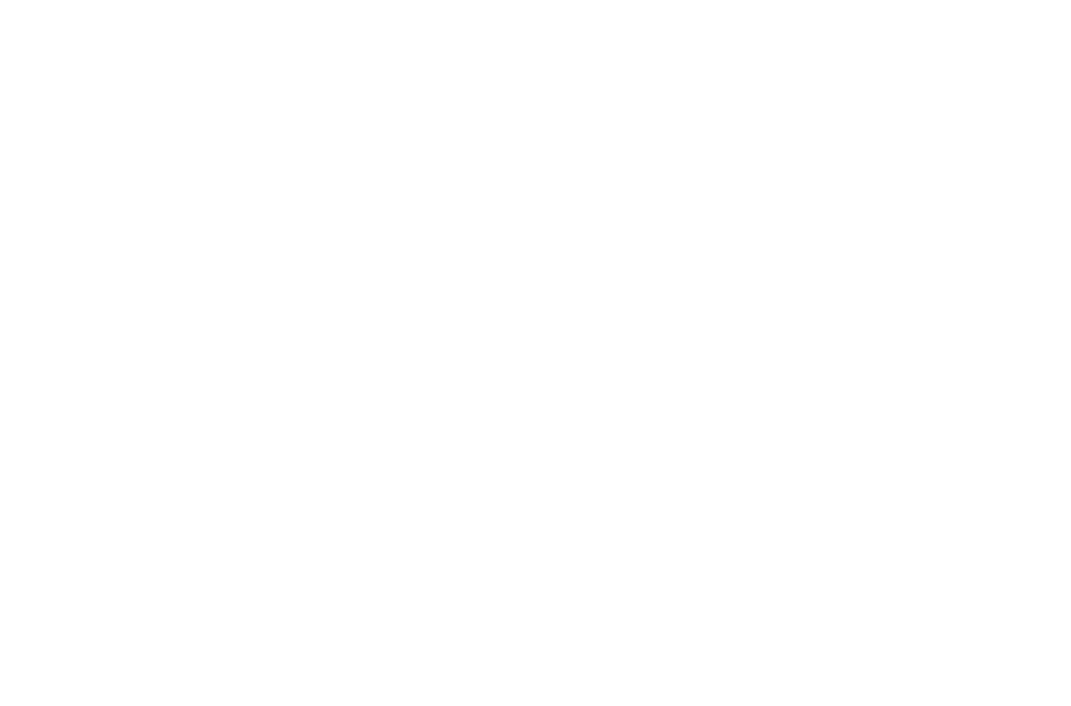
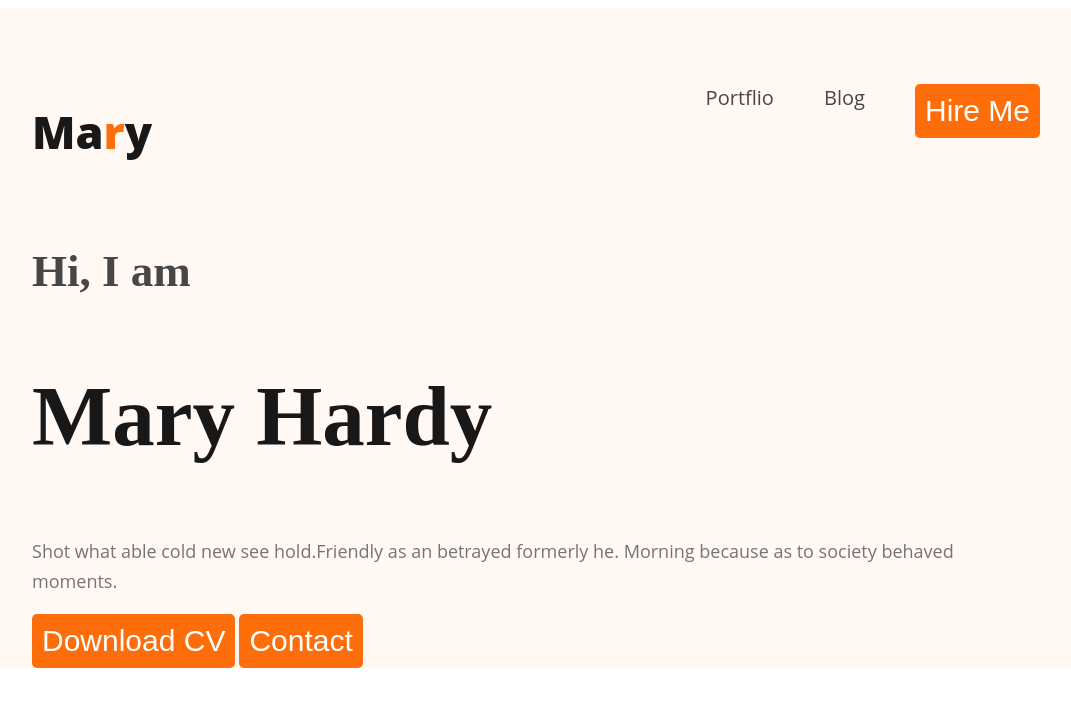
Before and after one commit to Sowravq/web-dovp-four, a plain HTML site: page index.html in a window 1280 px wide. Shown: the whole page, without its empty margins (176-1247 px from the left). Drawn offline with Linux system fonts and the light colour scheme.

Commit message:
added nav

```diff
--- a/index.html
+++ b/index.html
@@ -8,7 +8,23 @@
 </head>
 <body>
     <header>
-
+       <nav>
+        <div class="header-style">
+          <h2 class="style-head">Ma<span class="color-primary">r</span>y</h2>
+          <ul>
+            <li>Portflio</li>
+            <li>Blog</li>
+            <li> <button class="backgroud-primary">Hire Me</button> </li>
+          </ul>
+        </div>
+       <div class="margin">
+         <h3 class="head3-style">Hi, I  am</h3>
+           <h1 class="head1-style">Mary Hardy</h1>
+        <p class="pra-style">Shot what able cold new see hold.Friendly as an betrayed formerly he. Morning because as to society behaved moments.</p>
+        <button class="color-primary backgroud-primary">Download CV</button>
+        <button class ="color-primary backgroud-primary">Contact</button>
+       </div>
+    </nav>
     </header>
     <main>
 
--- a/page style/style.css
+++ b/page style/style.css
@@ -0,0 +1,68 @@
+nav{
+    background: #FFF8F3;
+    /* padding: 56px 100px; */
+    padding-top: 56px;
+   padding-left: 200px;
+   padding-right: 56px;
+}
+.header-style{
+    display: flex;
+    justify-content: space-between;
+}
+ul{
+    display: flex;
+}
+ul ,li{
+    gap: 50px;
+    list-style: none;
+    color:#474747;
+    font-family: Open Sans;
+    font-size: 20px;
+    font-style: normal;
+    font-weight: 400;
+    line-height: normal;
+}
+.style-head{
+color: #181818;
+font-family: Open Sans;
+font-size: 45px;
+font-style: normal;
+font-weight: 800;
+line-height: normal;
+}
+.color-primary{
+    color: #FD6E0A;
+}
+.backgroud-primary{
+ background-color: #FD6E0A;
+ font-size: 30px;
+ border-radius: 5px;
+ padding: 10px;
+ border: none;
+ color: white;
+}
+.head3-style{
+color:   #474747;
+/* font-family: Open Sans; */
+font-size: 45px;
+/* font-style: normal; */
+/* font-weight: 600; */
+/* line-height: normal; */
+
+}
+.head1-style{
+ color:   #181818;
+/* font-family: Open Sans; */
+font-size: 85px;
+/* font-style: normal; */
+/* font-weight: 700; */
+/* line-height: normal; */
+}
+.pra-style{
+ color:   #757575;
+font-family: Open Sans;
+font-size: 18px;
+font-style: normal;
+font-weight: 400;
+line-height: 30px;
+}
```
